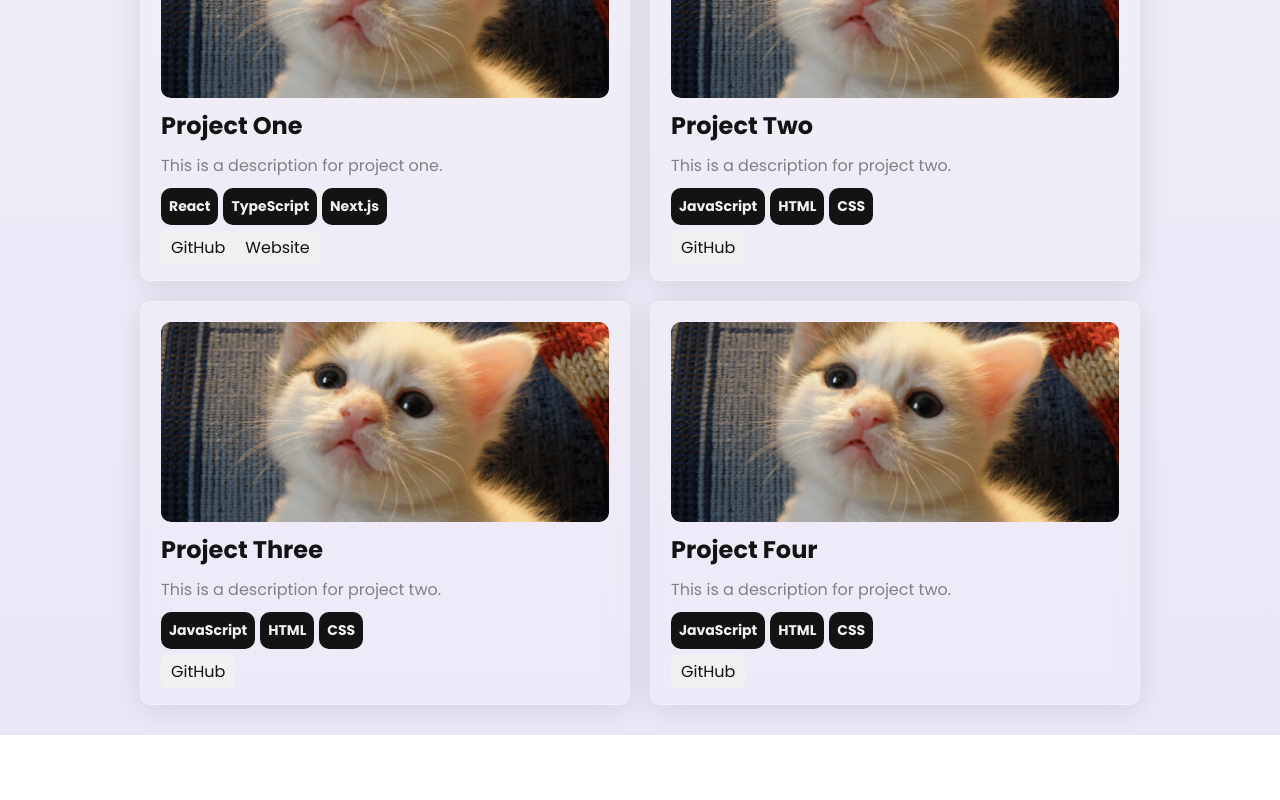
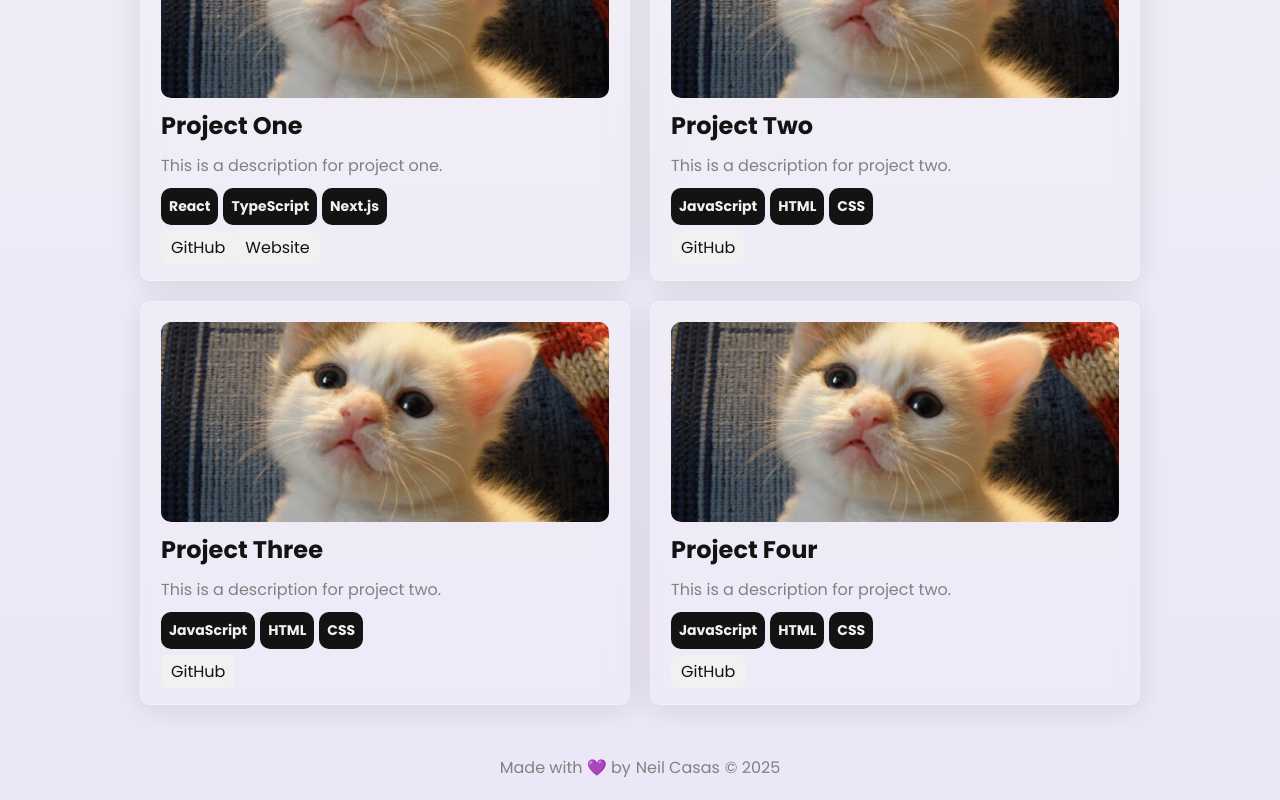
Before and after one commit to neilcasas/portfolio-v1, a Next.js app: page / in a window 1280 px wide. Shown: the part 1945-2745 px from the top of the page. Before the commit the page ends 2680 px from the top, so only its background shows below. Built offline with nearby package versions, Linux system fonts and the light colour scheme.

Commit message:
created footer component

```diff
--- /dev/null
+++ b/src/app/components/Footer.module.scss
@@ -0,0 +1,18 @@
+.footer {
+  padding: 20px 0;
+  text-align: center;
+  width: 100%;
+  color: var(--regular-color);
+
+  a {
+    color: var(--regular-color);
+    text-decoration: none;
+    margin: 0 5px;
+    transition: color 0.3s;
+    cursor: pointer;
+
+    &:hover {
+      color: var(--main-color);
+    }
+  }
+}
--- /dev/null
+++ b/src/app/components/Footer.tsx
@@ -0,0 +1,16 @@
+import Link from "next/link";
+import styles from "./Footer.module.scss";
+
+export const Footer: React.FC = () => {
+  return (
+    <footer className={styles.footer}>
+      <p>
+        Made with 💜 by
+        <Link href="https://github.com/neilcasas" target="_blank">
+          Neil Casas
+        </Link>
+        © 2025
+      </p>
+    </footer>
+  );
+};
--- a/src/app/layout.tsx
+++ b/src/app/layout.tsx
@@ -1,4 +1,5 @@
 import type { Metadata } from "next";
+import { Footer } from "./components/Footer";
 import "./globals.scss";
 
 export const metadata: Metadata = {
@@ -13,7 +14,10 @@ export default function RootLayout({
 }>) {
   return (
     <html lang="en">
-      <body>{children}</body>
+      <body>
+        {children}
+        <Footer />
+      </body>
     </html>
   );
 }
```
